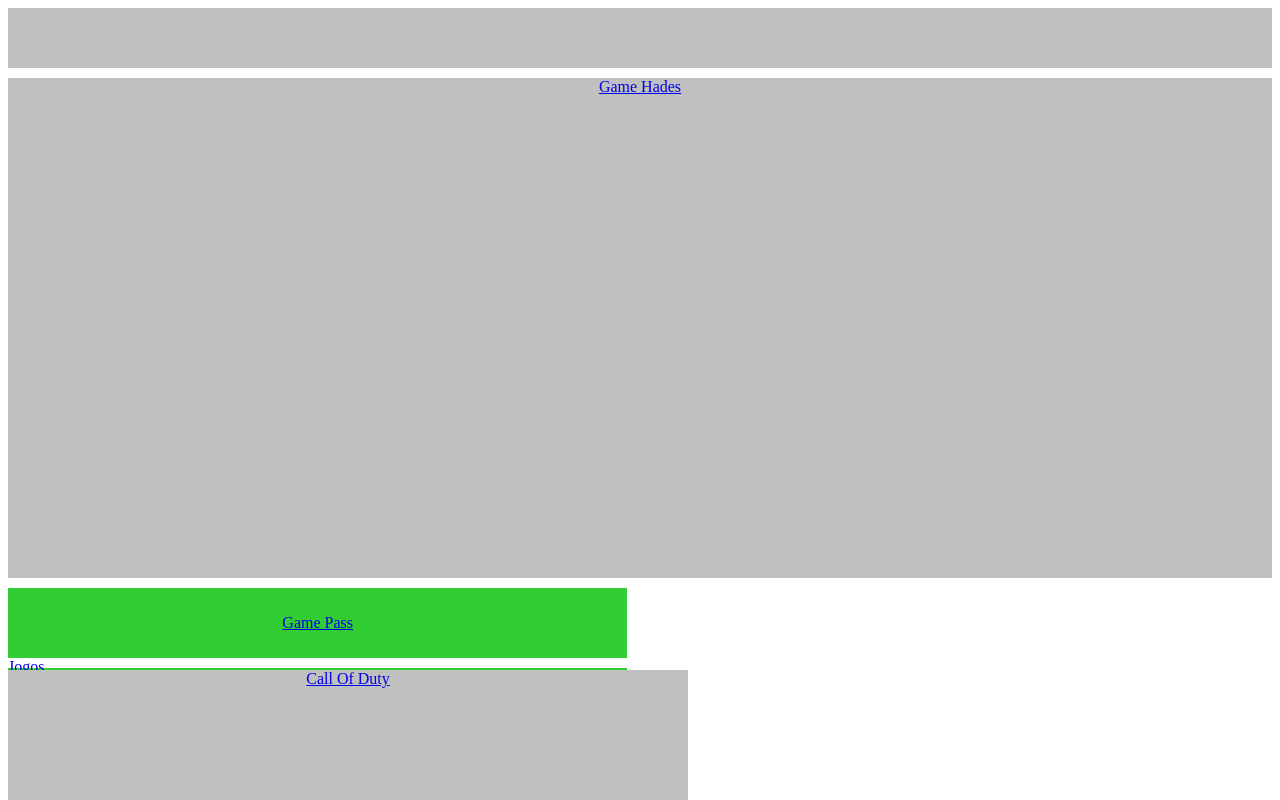
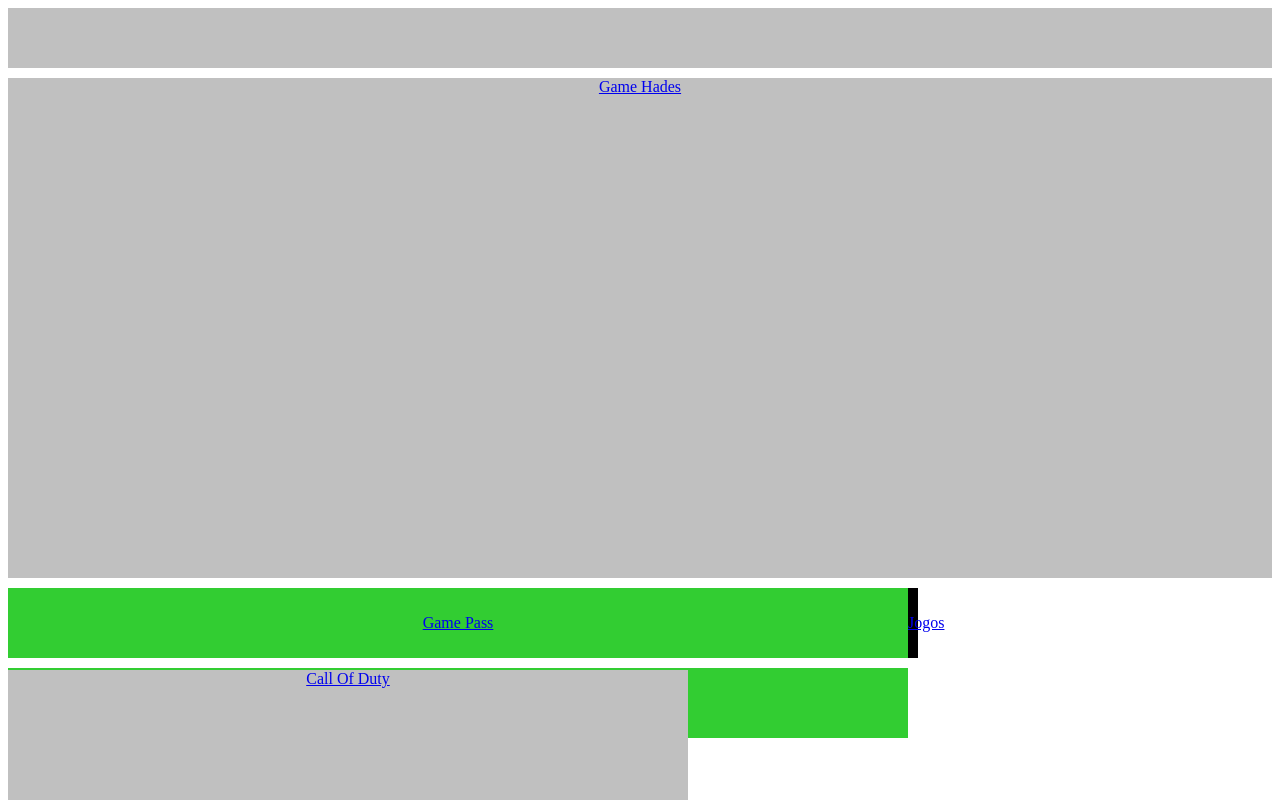
Before and after one commit to G1gi0/sitegiovanni, a plain HTML site: page index.html in a window 1280 px wide. Shown: the top 800 px of the page. Drawn offline with Linux system fonts and the light colour scheme.

Commit message:
Update atx.css

```diff
--- a/atx.css
+++ b/atx.css
@@ -27,7 +27,7 @@ text-align: center;
 display: inline-block;
 vertical-align: middle;
 line-height: 70px;
-width: 49%;
+width: 900px;
 height: 70px;
 margin-top: 10px;
 }
@@ -39,14 +39,20 @@ text-align: center;
 display: inline-block;
 vertical-align: middle;
 line-height: 70px;
-width: 49%;
+width: 900px;
 height: 70px;
 margin-top: 10px;
 
 }
 .a3 {
 background-color:black;
-width: 2%;
+color:white;
+float: left;
+text-align: center;
+display: inline-block;
+vertical-align: middle;
+line-height: 70px;
+width: 10px;
 height: 70px;
 margin-top: 10px;
 }
```
